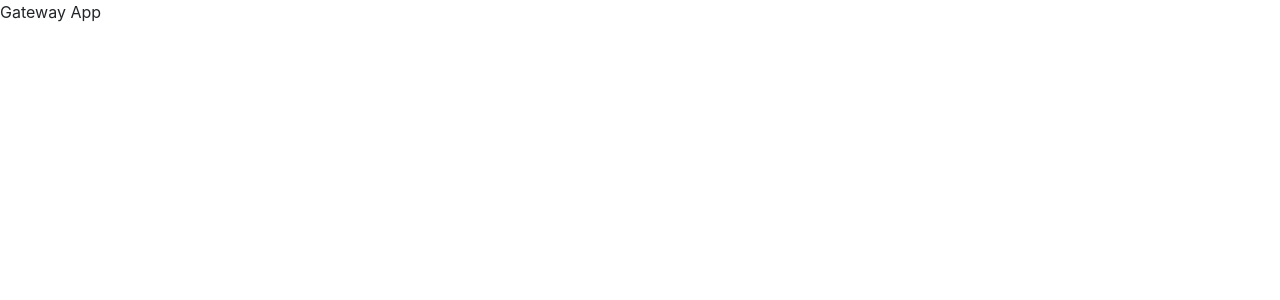
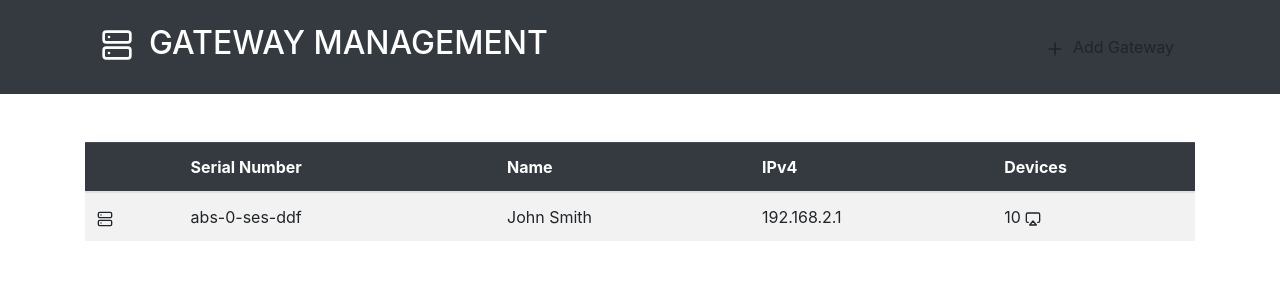
Before and after one commit to arahman1983/gateway-client, a React (Create React App) app: page / in a window 1280 px wide. Shown: the top 300 px of the page. Built offline with nearby package versions, Linux system fonts and the light colour scheme.

Commit message:
build first components

```diff
--- a/src/App.css
+++ /dev/null
@@ -1,38 +0,0 @@
-.App {
-  text-align: center;
-}
-
-.App-logo {
-  height: 40vmin;
-  pointer-events: none;
-}
-
-@media (prefers-reduced-motion: no-preference) {
-  .App-logo {
-    animation: App-logo-spin infinite 20s linear;
-  }
-}
-
-.App-header {
-  background-color: #282c34;
-  min-height: 100vh;
-  display: flex;
-  flex-direction: column;
-  align-items: center;
-  justify-content: center;
-  font-size: calc(10px + 2vmin);
-  color: white;
-}
-
-.App-link {
-  color: #61dafb;
-}
-
-@keyframes App-logo-spin {
-  from {
-    transform: rotate(0deg);
-  }
-  to {
-    transform: rotate(360deg);
-  }
-}
--- a/src/App.js
+++ b/src/App.js
@@ -1,7 +1,34 @@
-import "./App.css";
+import { Header } from "./components";
+import {FiServer, FiAirplay} from 'react-icons/fi'
 
 function App() {
-  return <div>Gateway App</div>;
+  return (
+    <>
+      <Header />
+      <div className="container py-5">
+        <table class="table table-striped">
+          <thead class="table-dark">
+            <tr>
+              <th scope="col"></th>
+              <th scope="col">Serial Number </th>
+              <th scope="col">Name</th>
+              <th scope="col">IPv4 </th>
+              <th scope="col">Devices </th>
+            </tr>
+          </thead>
+          <tbody>
+            <tr>
+              <td><FiServer/></td>
+              <td>abs-0-ses-ddf</td>
+              <td>John Smith</td>
+              <td>192.168.2.1</td>
+              <td>10 <FiAirplay/></td>
+            </tr>
+          </tbody>
+        </table>
+      </div>
+    </>
+  );
 }
 
 export default App;
--- /dev/null
+++ b/src/components/button/button.js
@@ -0,0 +1,12 @@
+import styles from './button.module.css'
+
+export default function Button({type, text, icon,  action}) {
+  return(
+    <button className={`btn ${styles[type]}`} onClick={action}>
+      {icon && icon}
+      <span className={styles.text}>
+        {text}
+      </span>
+    </button>
+  )
+}
--- /dev/null
+++ b/src/components/button/button.module.css
@@ -0,0 +1,38 @@
+.light{
+  background-color: #eee;
+  color: var(--dark);
+  font-size: 14px;
+  font-weight: 500;
+}
+
+.primary{
+  background-color: var(--primary);
+  color: #FFF;
+  font-size: 14px;
+  font-weight: 500;
+}
+
+.success{
+  background-color: var(--success);
+  color: #FFF;
+  font-size: 14px;
+  font-weight: 500;
+}
+
+.success{
+  background-color: var(--success);
+  color: #FFF;
+  font-size: 14px;
+  font-weight: 500;
+}
+
+.secondary{
+  background-color: var(--secondary);
+  color: #FFF;
+  font-size: 14px;
+  font-weight: 500;
+}
+
+.text{
+  margin-inline: 8px;
+}
--- /dev/null
+++ b/src/components/header/header.js
@@ -0,0 +1,20 @@
+import styles from './header.module.css'
+import {FiPlus, FiServer} from 'react-icons/fi'
+import {Button} from '../'
+
+export default function Header({AddGateway}) {
+  return (
+    <nav class="navbar navbar-dark bg-dark">
+      <div class={`container ${styles.headerContainer}`}>
+
+        <h2>
+          <FiServer className="mx-3"/>
+          <span>
+            GATEWAY MANAGEMENT
+          </span>
+        </h2>
+        <Button icon={<FiPlus size={20} />} action={AddGateway} text="Add Gateway" type="light" />
+      </div>
+    </nav>
+  );
+}
--- /dev/null
+++ b/src/components/header/header.module.css
@@ -0,0 +1,9 @@
+.headerContainer{
+  display: flex;
+  justify-content: space-between;
+  padding: 16px 8px
+}
+
+.headerContainer h2{
+  color: #FFF;
+}
--- /dev/null
+++ b/src/components/index.js
@@ -0,0 +1,2 @@
+export {default as Header} from './header/header'
+export {default as Button} from './button/button'
--- a/src/index.css
+++ b/src/index.css
@@ -7,7 +7,6 @@ body {
   -moz-osx-font-smoothing: grayscale;
 }
 
-code {
-  font-family: source-code-pro, Menlo, Monaco, Consolas, 'Courier New',
-    monospace;
+.row{
+  margin-inline: 0px !important;
 }
```
